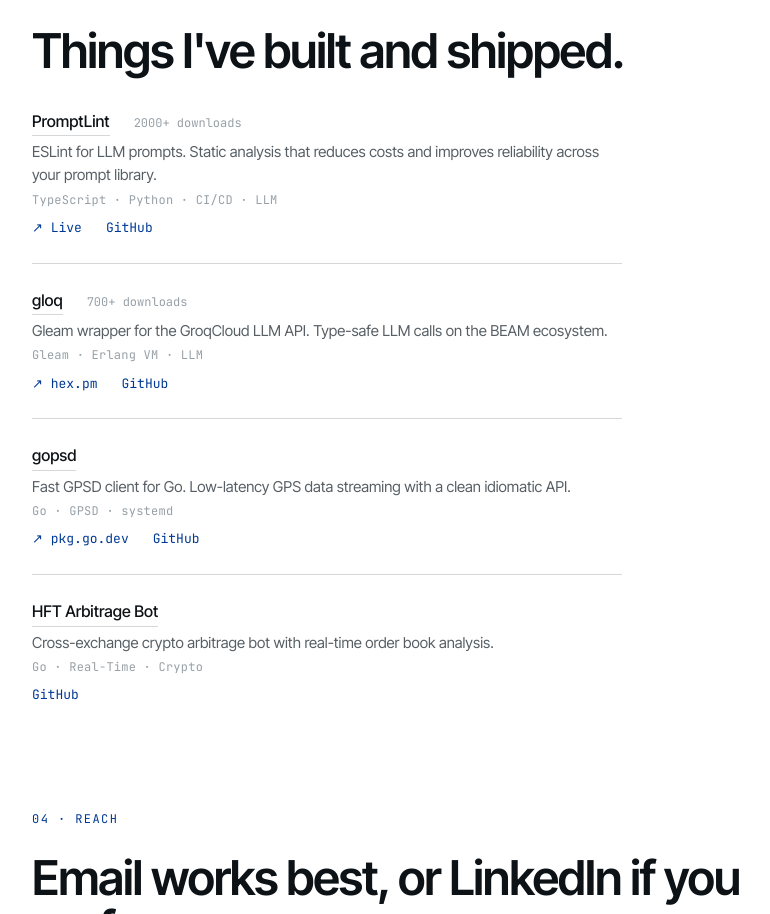
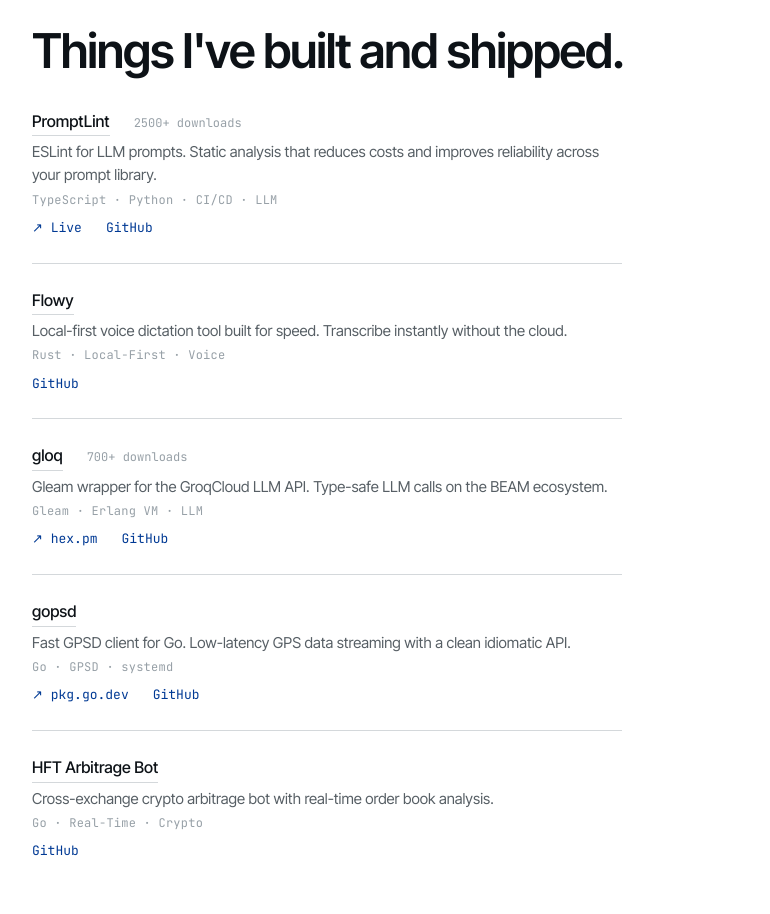
Before and after one commit to AryaanSheth/aryaan.cloud, a React (Vite) app: page / in a window 1280 px wide. Shown: the part 2106-3020 px from the top of the page, without its empty margins (360-1130 px from the left). Built offline with nearby package versions, Linux system fonts and the light colour scheme.

Commit message:
Update promptlint download count to 2500+ and add Flowy project
https://claude.ai/code/session_01MYzhNKAfJcE7QmykS96cnG

```diff
--- a/src/App.tsx
+++ b/src/App.tsx
@@ -110,13 +110,23 @@ export function App() {
               <li>
                 <div className="proj__head">
                   <a href="https://promptlint.dev" target="_blank" rel="noopener noreferrer">PromptLint</a>
-                  <span className="proj__stat">2000+ downloads</span>
+                  <span className="proj__stat">2500+ downloads</span>
                 </div>
                 <span className="proj__sub">ESLint for LLM prompts. Static analysis that reduces costs and improves reliability across your prompt library.</span>
                 <span className="proj__meta">TypeScript · Python · CI/CD · LLM</span>
                 <div className="proj__links">
                   <a href="https://promptlint.dev" target="_blank" rel="noopener noreferrer">↗ Live</a>
                   <a href="https://github.com/AryaanSheth/promptlint" target="_blank" rel="noopener noreferrer">GitHub</a>
+                </div>
+              </li>
+              <li>
+                <div className="proj__head">
+                  <a href="https://github.com/AryaanSheth/flowy" target="_blank" rel="noopener noreferrer">Flowy</a>
+                </div>
+                <span className="proj__sub">Local-first voice dictation tool built for speed. Transcribe instantly without the cloud.</span>
+                <span className="proj__meta">Rust · Local-First · Voice</span>
+                <div className="proj__links">
+                  <a href="https://github.com/AryaanSheth/flowy" target="_blank" rel="noopener noreferrer">GitHub</a>
                 </div>
               </li>
               <li>
```
